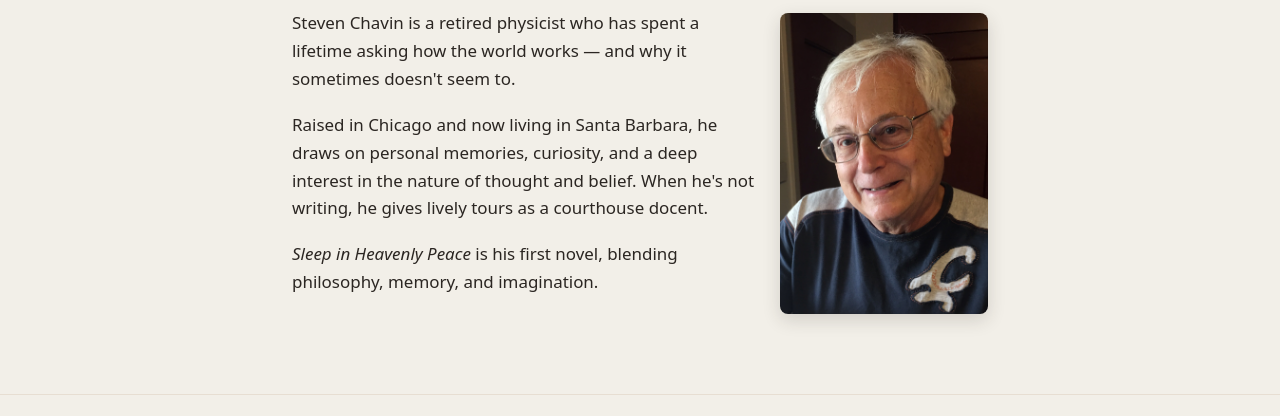
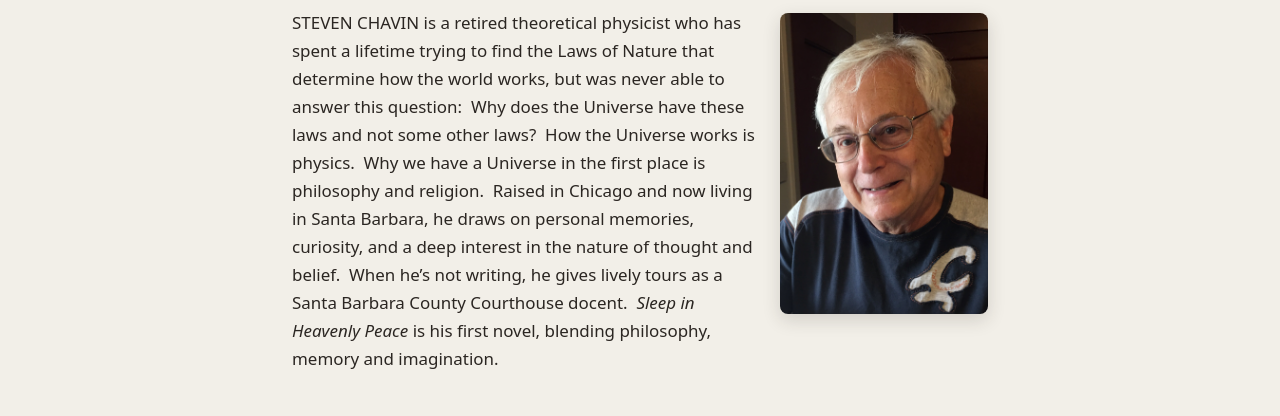
Before and after one commit to grantcox/cronelpub, an Eleventy site: page src/about.md in a window 1280 px wide. Shown: the part 179-595 px from the top of the page. Built offline with nearby package versions, Linux system fonts and the light colour scheme; Eleventy itself is replaced by a stand-in of ours; files that its build step writes are made by us from their sources.

Commit message:
Update Pages “about”

```diff
--- a/src/about.md
+++ b/src/about.md
@@ -1,17 +1,9 @@
 ---
 layout: about.njk
+permalink: /about/
 title: About
-permalink: /about/
 description: About Steven Chavin, physicist and author of Sleep in Heavenly Peace.
 portrait: /assets/uploads/steven-chavin.jpg
 ---
 
-Steven Chavin is a retired physicist who has spent a lifetime asking how the
-world works — and why it sometimes doesn't seem to.
-
-Raised in Chicago and now living in Santa Barbara, he draws on personal
-memories, curiosity, and a deep interest in the nature of thought and belief.
-When he's not writing, he gives lively tours as a courthouse docent.
-
-*Sleep in Heavenly Peace* is his first novel, blending philosophy, memory, and
-imagination.
+STEVEN CHAVIN is a retired theoretical physicist who has spent a lifetime trying to find the Laws of Nature that determine how the world works, but was never able to answer this question:  Why does the Universe have these laws and not some other laws?  How the Universe works is physics.  Why we have a Universe in the first place is philosophy and religion.  Raised in Chicago and now living in Santa Barbara, he draws on personal memories, curiosity, and a deep interest in the nature of thought and belief.  When he’s not writing, he gives lively tours as a Santa Barbara County Courthouse docent.  _Sleep in Heavenly Peace_ is his first novel, blending philosophy, memory and imagination.
```
